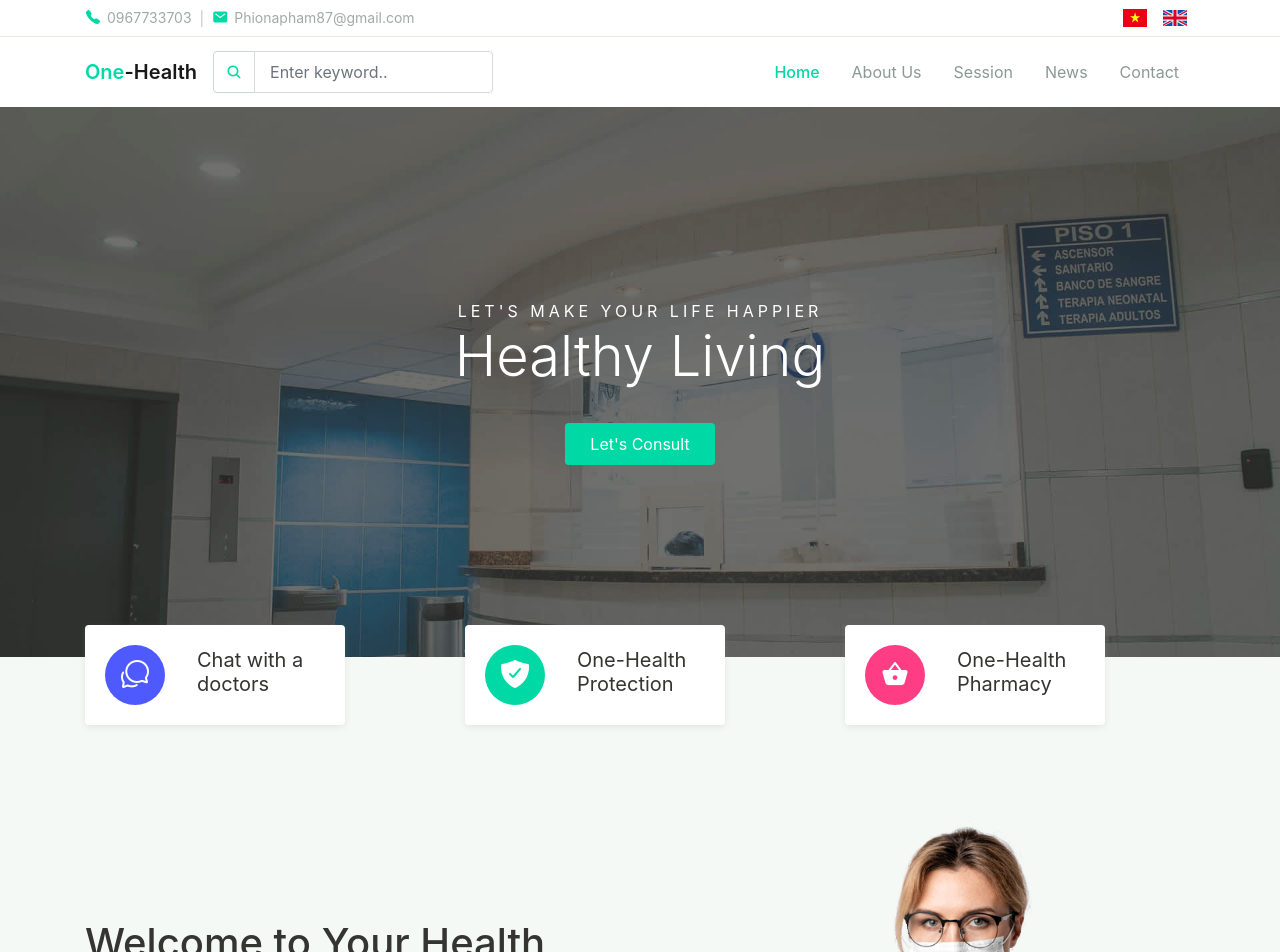
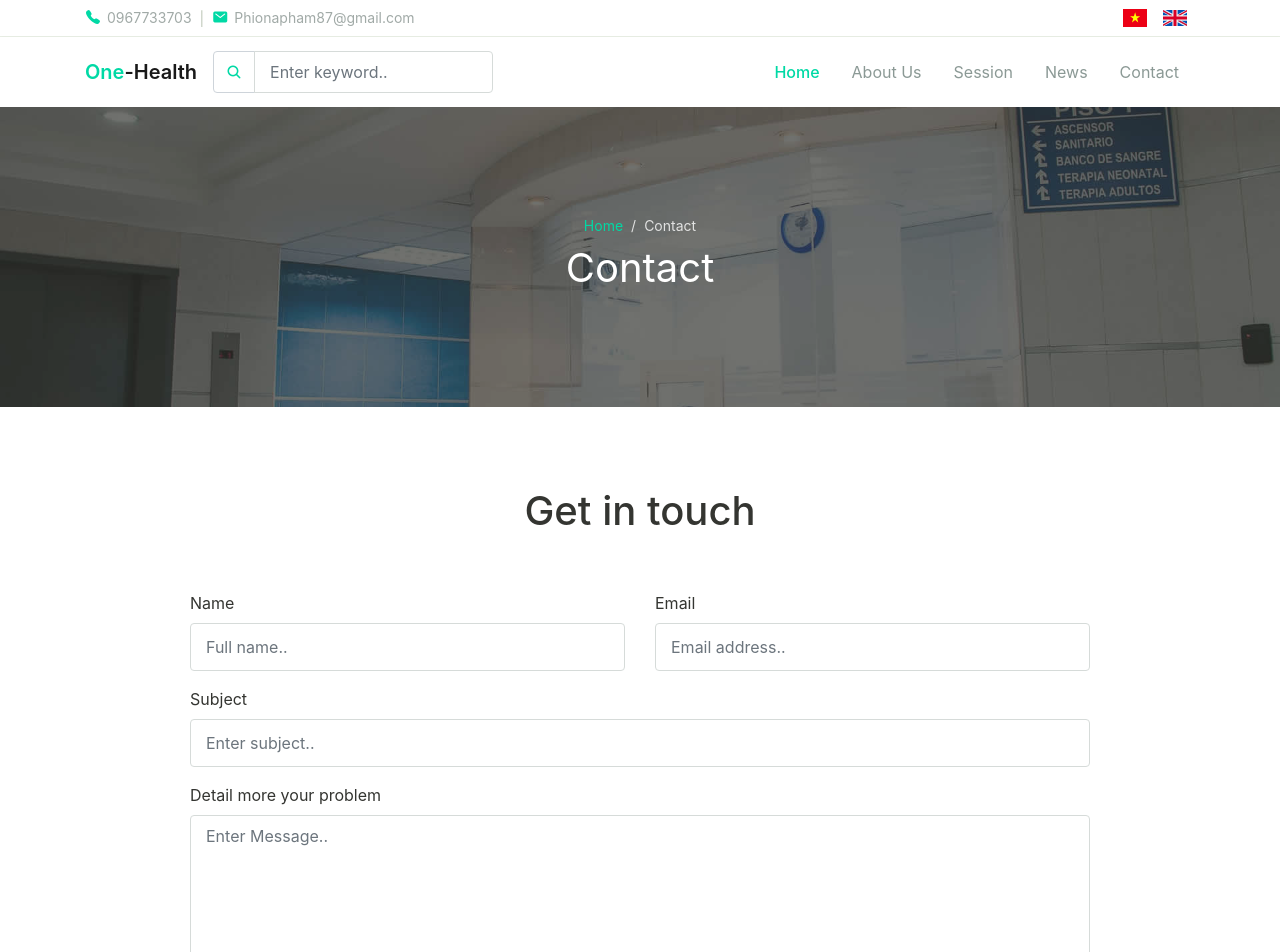
Before and after one commit to Duong1603/react-project-laravel, a React (Create React App) app: page /contact in a window 1280 px wide. Shown: the top 952 px of the page. Built offline with nearby package versions, Linux system fonts and the light colour scheme.

Commit message:
create router

```diff
--- a/package.json
+++ b/package.json
@@ -9,6 +9,7 @@
     "firebase": "^9.9.0",
     "react": "^18.2.0",
     "react-dom": "^18.2.0",
+    "react-router-dom": "^6.3.0",
     "react-scripts": "5.0.1",
     "web-vitals": "^2.1.4"
   },
--- a/src/App.js
+++ b/src/App.js
@@ -1,9 +1,12 @@
-import logo from "./logo.svg";
-import "./App.css";
-import Home from "./Pages/Home/Home";
+import { BrowserRouter as Router, Routes, Route } from "react-router-dom";
+
+// code for firebase
+// --------------------------------------------------------------//
 // Import the functions you need from the SDKs you need
 import { initializeApp } from "firebase/app";
 import { getAnalytics } from "firebase/analytics";
+import { publicRoutes } from "./routes";
+
 // TODO: Add SDKs for Firebase products that you want to use
 // https://firebase.google.com/docs/web/setup#available-libraries
 
@@ -18,12 +21,27 @@ const firebaseConfig = {
   appId: "1:88924290787:web:b07e792062b8546b9c4fd6",
   measurementId: "G-TZTYM030P9"
 };
+// --------------------------------------------------------------//
+// Initialize Firebase
 
-// Initialize Firebase
+
+
+
 const app = initializeApp(firebaseConfig);
 const analytics = getAnalytics(app);
 function App() {
-  return <Home />;
+    return (
+        <Router>
+            <Routes>
+            {
+                publicRoutes.map((route,index)=>{
+                const Page = route.component;
+                return <Route key={index} path={route.path} element={<Page/>} />
+                })
+            }
+            </Routes>
+        </Router>
+    )
 }
 
 export default App;
--- /dev/null
+++ b/src/Components/Banner/Banner.js
@@ -0,0 +1,28 @@
+import React from "react";
+
+export default function Banner(props) {
+    return (
+        <div
+        className="page-banner overlay-dark bg-image"
+        style={{ backgroundImage: "url(../assets/img/bg_image_1.jpg)" }}
+        >
+        <div className="banner-section">
+            <div className="container text-center wow fadeInUp">
+            <nav aria-label="Breadcrumb">
+                <ol className="breadcrumb breadcrumb-dark bg-transparent justify-content-center py-0 mb-2">
+                <li className="breadcrumb-item">
+                    <a href="index.html">Home</a>
+                </li>
+                <li className="breadcrumb-item active" aria-current="page">
+                    {props.name}
+                </li>
+                </ol>
+            </nav>
+            <h1 className="font-weight-normal">{props.name}</h1>
+            </div>{" "}
+            {/* .container */}
+        </div>{" "}
+        {/* .banner-section */}
+        </div>
+    );
+}
--- /dev/null
+++ b/src/Components/Form/Form.js
@@ -0,0 +1,55 @@
+import React from "react";
+
+export default function Form({ lb }) {
+    return (
+        <>
+        <div>
+            <h1 className="text-center wow fadeInUp">{lb.form_name}</h1>
+            <form className="contact-form mt-5">
+            <div className="row mb-3">
+                <div className="col-sm-6 py-2 wow fadeInLeft">
+                <label htmlFor="fullName">{lb.name1}</label>
+                <input
+                    type="text"
+                    id="fullName"
+                    className="form-control"
+                    placeholder="Full name.."
+                />
+                </div>
+                <div className="col-sm-6 py-2 wow fadeInRight">
+                <label htmlFor="emailAddress">{lb.name2}</label>
+                <input
+                    type="text"
+                    id="emailAddress"
+                    className="form-control"
+                    placeholder="Email address.."
+                />
+                </div>
+                <div className="col-12 py-2 wow fadeInUp">
+                <label htmlFor="subject">{lb.name3}</label>
+                <input
+                    type="text"
+                    id="subject"
+                    className="form-control"
+                    placeholder="Enter subject.."
+                />
+                </div>
+                <div className="col-12 py-2 wow fadeInUp">
+                <label htmlFor="message">{lb.name4}</label>
+                <textarea
+                    id="message"
+                    className="form-control"
+                    rows={8}
+                    placeholder="Enter Message.."
+                    defaultValue={""}
+                />
+                </div>
+            </div>
+            <button type="submit" className="btn btn-primary wow zoomIn">
+                Send Message
+            </button>
+            </form>
+        </div>
+        </>
+    );
+}
--- /dev/null
+++ b/src/Pages/Contact/Contact.js
@@ -0,0 +1,26 @@
+import React from "react";
+import Banner from "../../Components/Banner/Banner";
+import Footer from "../../Components/Footer/Footer";
+import Form from "../../Components/Form/Form";
+import Header from "../../Components/Header/Header";
+export default function Contact() {
+    const lb = {
+        form_name: "Get in touch",
+        name1: "Name",
+        name2: "Email",
+        name3: "Subject",
+        name4: "Detail more your problem",
+    };
+    return (
+        <>
+        <Header />
+        <Banner name={"Contact"} />
+        <div className="page-section">
+            <div className="container">
+            <Form lb={lb} />
+            </div>
+        </div>
+        <Footer />
+        </>
+    );
+}
--- /dev/null
+++ b/src/routes/index.js
@@ -0,0 +1,19 @@
+// public route
+import Home from "../Pages/Home/Home";
+import Contact from "../Pages/Contact/Contact";
+const publicRoutes = [
+    {
+        path: '/',
+        component: Home
+    },
+    {
+        path: '/contact',
+        component: Contact
+    }
+]
+
+const privateRoutes = [
+
+]
+
+export {publicRoutes,privateRoutes}
```
Also changed, not shown: 1 other file (tests, documents, lock files or other folders).
